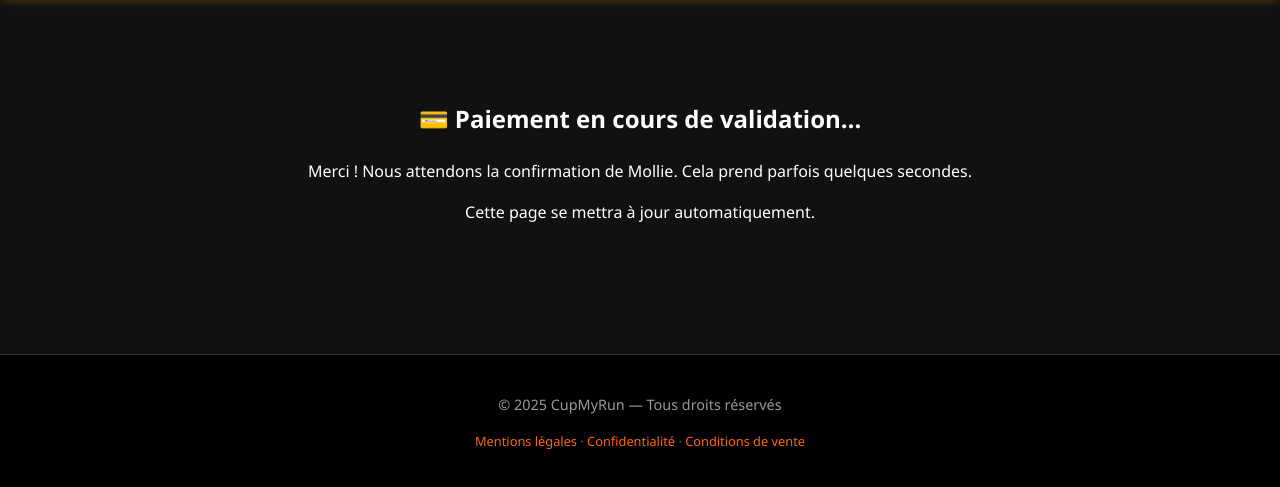
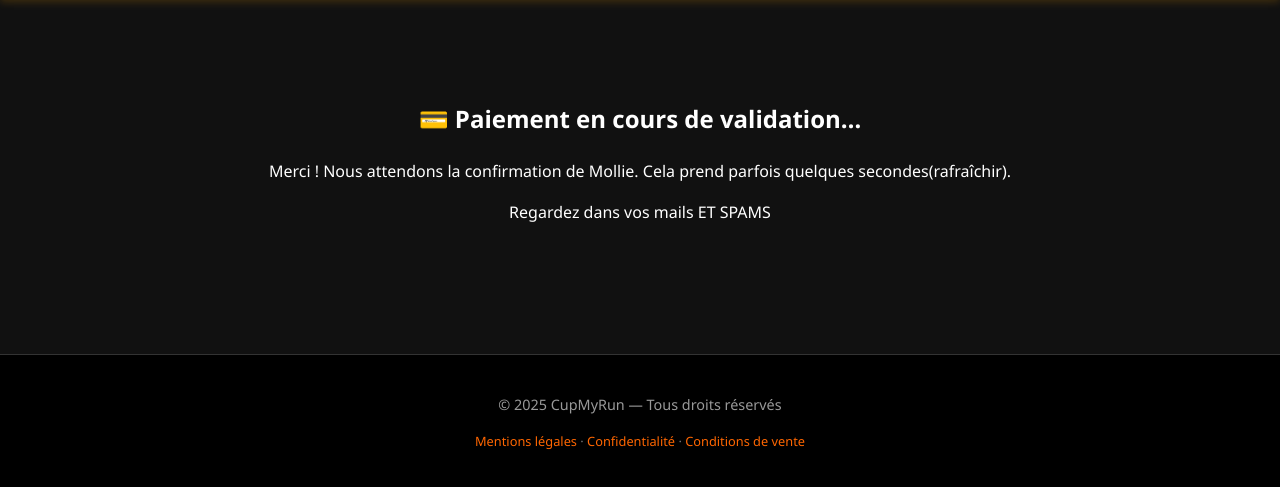
Before and after one commit to Yoan2211/site-test-flask, a Flask app: template templates/pending.html in a window 1280 px wide. Shown: the part 222-709 px from the top of the page. Run offline with Flask 3, Linux system fonts and the light colour scheme; the template is opened without the code that fills it, so the values that code supplies are empty; parts of the project's set-up code (start-up, migrations or seed data) failed here and were passed over; some libraries are stand-ins or nearby versions.

Commit message:
Déploiement sur Render

```diff
--- a/templates/pending.html
+++ b/templates/pending.html
@@ -3,8 +3,8 @@
 {% block content %}
 <main style="text-align:center; padding:3rem 1rem;">
     <h2>💳 Paiement en cours de validation…</h2>
-    <p>Merci ! Nous attendons la confirmation de Mollie. Cela prend parfois quelques secondes.</p>
-    <p>Cette page se mettra à jour automatiquement.</p>
+    <p>Merci ! Nous attendons la confirmation de Mollie. Cela prend parfois quelques secondes(rafraîchir).</p>
+    <p>Regardez dans vos mails ET SPAMS</p>
 </main>
 
 <script>
```
